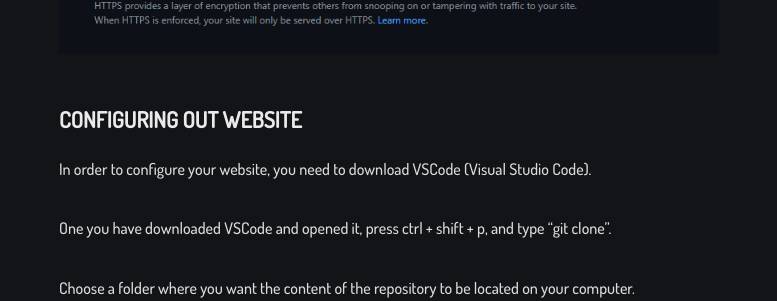
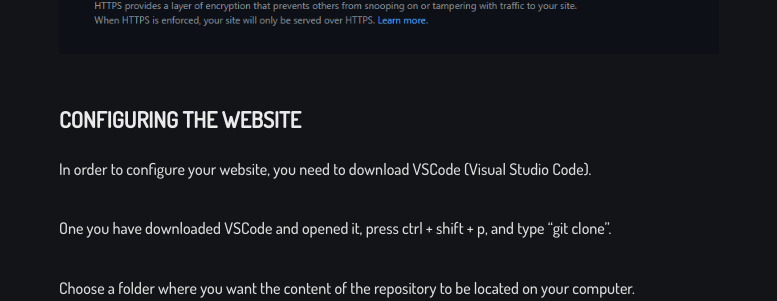
Before and after one commit to RobertEkberg/robertekberg.github.io, a Jekyll site: the page built from _posts/How-i-created-this-website/2020-06-19-how-i-created-this-website.md, in a window 1280 px wide and 900 px high, scrolled down 2024 px. Shown: the part 155-456 px from the top of the window, without its empty margins (251-1028 px from the left). Built offline with Jekyll 4.4.1, drawn with Linux system fonts in a browser that asks for light colours; some web fonts are replaced.

Commit message:
type error fix

```diff
--- a/_posts/How-i-created-this-website/2020-06-19-how-i-created-this-website.md
+++ b/_posts/How-i-created-this-website/2020-06-19-how-i-created-this-website.md
@@ -24,7 +24,7 @@ You can now visit your website. Your website url will be **repositoryname.github
 
 <img src="{{site.baseurl}}../assets/img/repository-settings.png">
 
-## CONFIGURING OUT WEBSITE
+## CONFIGURING THE WEBSITE
 
 In order to configure your website, you need to download VSCode (Visual Studio Code).
 
```
